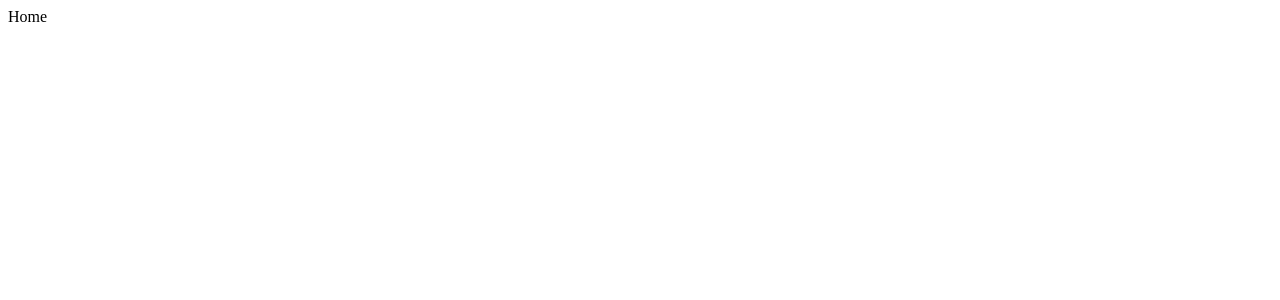
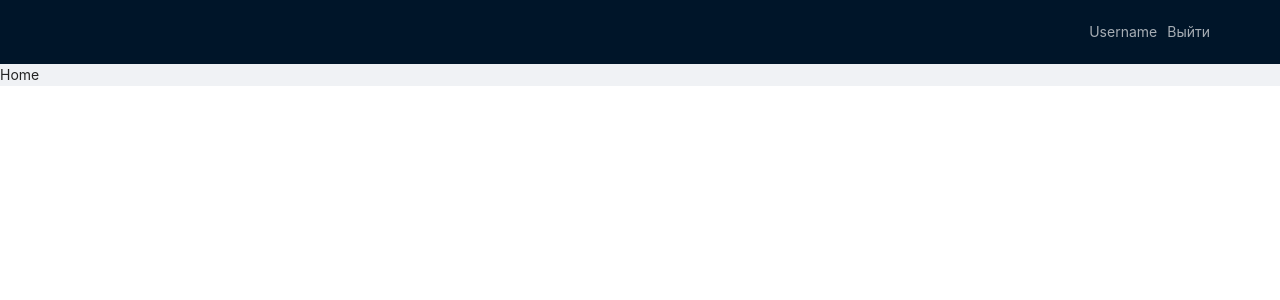
Before and after one commit to raveandcrave/movies-client, a React (Create React App) app: page / in a window 1280 px wide. Shown: the top 300 px of the page. Built offline with nearby package versions, Linux system fonts and the light colour scheme.

Commit message:
feat: created Navbar template, added sass to project

```diff
--- a/package.json
+++ b/package.json
@@ -19,6 +19,7 @@
     "react-redux": "^8.0.2",
     "react-router-dom": "^6.3.0",
     "react-scripts": "5.0.1",
+    "sass": "^1.54.0",
     "typescript": "^4.7.4",
     "web-vitals": "^2.1.4"
   },
--- /dev/null
+++ b/src/App.scss
@@ -0,0 +1 @@
+@import '~antd/dist/antd.css';
--- a/src/App.tsx
+++ b/src/App.tsx
@@ -1,6 +1,10 @@
 import React, {FC} from 'react';
 import axios from 'axios';
 import AppRouter from './components/AppRouter';
+import Navbar from './components/Navbar';
+import {Layout} from 'antd';
+
+import './App.scss';
 
 const App: FC = () => {
   // const options = {
@@ -38,9 +42,12 @@ const App: FC = () => {
   //   });
 
   return (
-    <div className="App">
-      <AppRouter />
-    </div>
+    <Layout>
+      <Navbar />
+      <Layout.Content>
+        <AppRouter />
+      </Layout.Content>
+    </Layout>
   );
 };
 
--- a/src/components/Navbar/Navbar.tsx
+++ b/src/components/Navbar/Navbar.tsx
@@ -1,7 +1,39 @@
 import React, {FC} from 'react';
+import {Layout, Row, Col, Menu, MenuProps} from 'antd';
+import {Link} from 'react-router-dom';
+import {RouteNames} from '../../routes';
+
+import './style.scss';
 
 const Navbar: FC = () => {
-  return <div></div>;
+  const auth = true;
+
+  const menuItems: MenuProps['items'] = [
+    {
+      key: '1',
+      label: auth ? (
+        <div className="menu__user">
+          <div>Username</div>
+          <div onClick={() => console.log('Выйти')}>Выйти</div>
+        </div>
+      ) : (
+        <Link to={RouteNames.LOGIN}>Войти</Link>
+      ),
+    },
+  ];
+
+  return (
+    <Layout.Header>
+      <Row justify="end">
+        <Col span={8}>
+          <div className="logo"></div>
+        </Col>
+        <Col span={8}>
+          <Menu className="menu" theme="dark" mode="horizontal" items={menuItems} selectable={false} />
+        </Col>
+      </Row>
+    </Layout.Header>
+  );
 };
 
 export default Navbar;
--- /dev/null
+++ b/src/components/Navbar/style.scss
@@ -0,0 +1,8 @@
+.menu {
+  justify-content: end;
+
+  &__user {
+    display: flex;
+    gap: 10px;
+  }
+}
```
Also changed, not shown: 1 other file (tests, documents, lock files or other folders).
